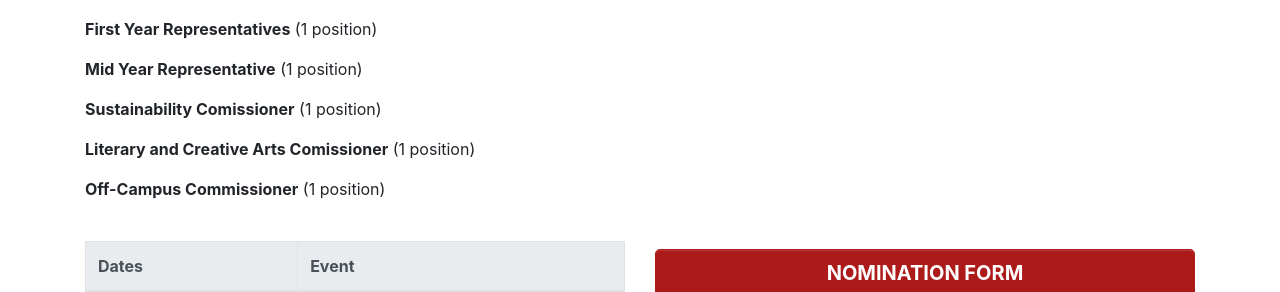
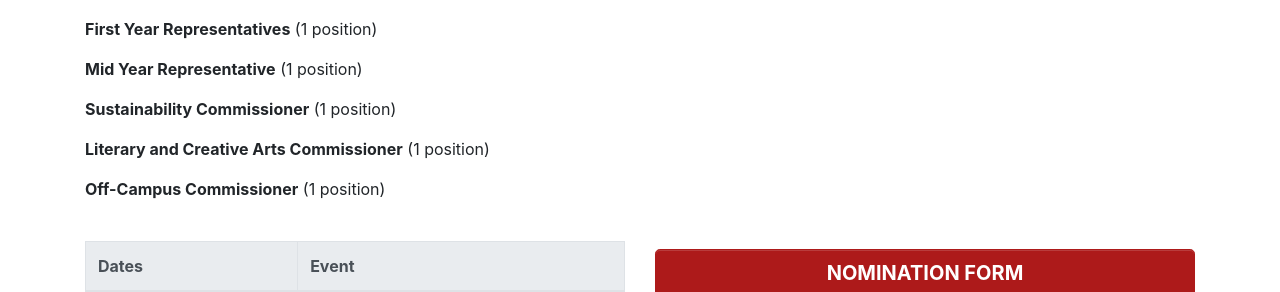
Before and after one commit to uclit-webmaster/uclit-site, a Jekyll site: the page built from get-involved/elections.html, in a window 1280 px wide and 900 px high, scrolled down 611 px. Shown: the part 161-453 px from the top of the window. Built offline with Jekyll 4.4.1, drawn with Linux system fonts in a browser that asks for light colours; nearby versions of some CDN libraries.

Commit message:
Update elections.html

```diff
--- a/get-involved/elections.html
+++ b/get-involved/elections.html
@@ -15,8 +15,8 @@ title: Elections
     <p> Positions up for Election: </p>
     <p><b>First Year Representatives</b> (1 position)</p>
     <p><b>Mid Year Representative</b> (1 position)</p>
-    <p><b>Sustainability Comissioner</b> (1 position)</p>
-    <p><b>Literary and Creative Arts Comissioner</b> (1 position)</p>
+    <p><b>Sustainability Commissioner</b> (1 position)</p>
+    <p><b>Literary and Creative Arts Commissioner</b> (1 position)</p>
     <p><b>Off-Campus Commissioner</b> (1 position)</p>
     <br>
     <div class="row">
```
